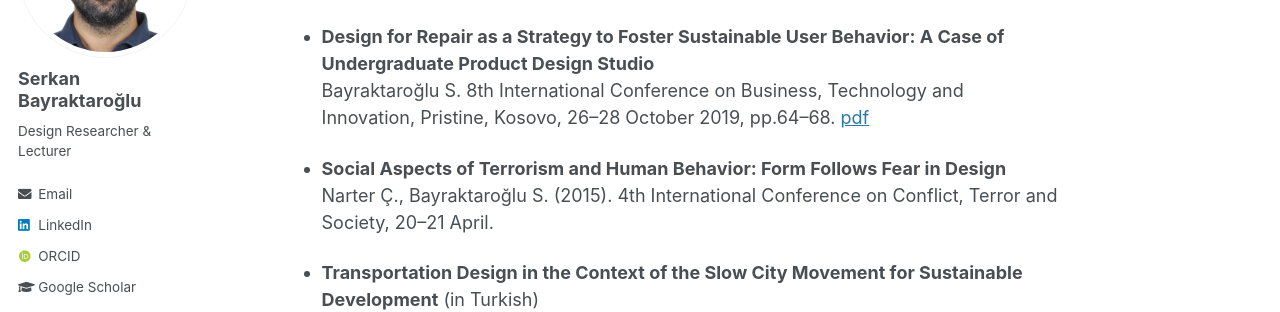
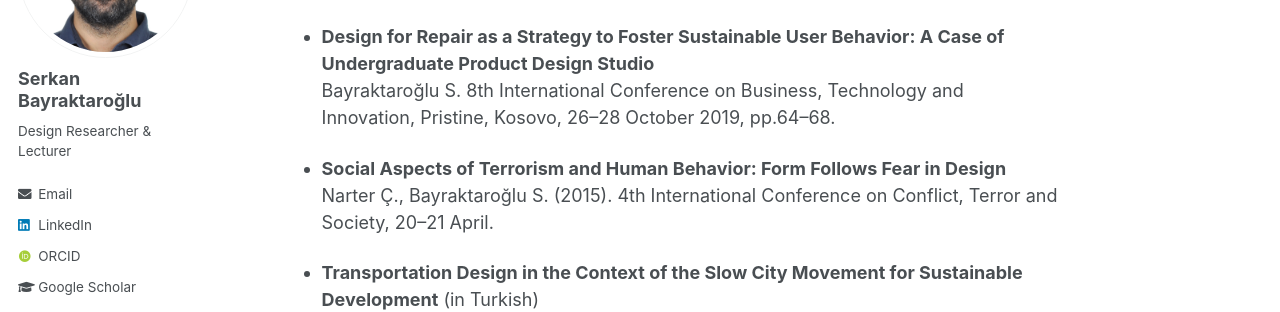
Before and after one commit to serkanbayraktaroglu/serkanbayraktaroglu.github.io, a Jekyll site: the page built from _pages/publications.md, in a window 1280 px wide and 900 px high, scrolled down 2105 px. Shown: the part 153-465 px from the top of the window. Built offline with Jekyll 4.4.1, drawn with Linux system fonts in a browser that asks for light colours; some web fonts are replaced.

Commit message:
Update publications.md

```diff
--- a/_pages/publications.md
+++ b/_pages/publications.md
@@ -73,7 +73,7 @@ author_profile: true
   Bayraktaroğlu, S. 9th International Conference on Business, Technology and Innovation 2020, Pristine, Kosovo, 30–31 October 2020, pp.251.
 
 - **Design for Repair as a Strategy to Foster Sustainable User Behavior: A Case of Undergraduate Product Design Studio**
-  Bayraktaroğlu S. 8th International Conference on Business, Technology and Innovation, Pristine, Kosovo, 26–28 October 2019, pp.64–68. [pdf](/files/pdf/A1/A11a.1 Design for Repair.pdf)
+  Bayraktaroğlu S. 8th International Conference on Business, Technology and Innovation, Pristine, Kosovo, 26–28 October 2019, pp.64–68.
 
 - **Social Aspects of Terrorism and Human Behavior: Form Follows Fear in Design**
   Narter Ç., Bayraktaroğlu S. (2015). 4th International Conference on Conflict, Terror and Society, 20–21 April.
```
